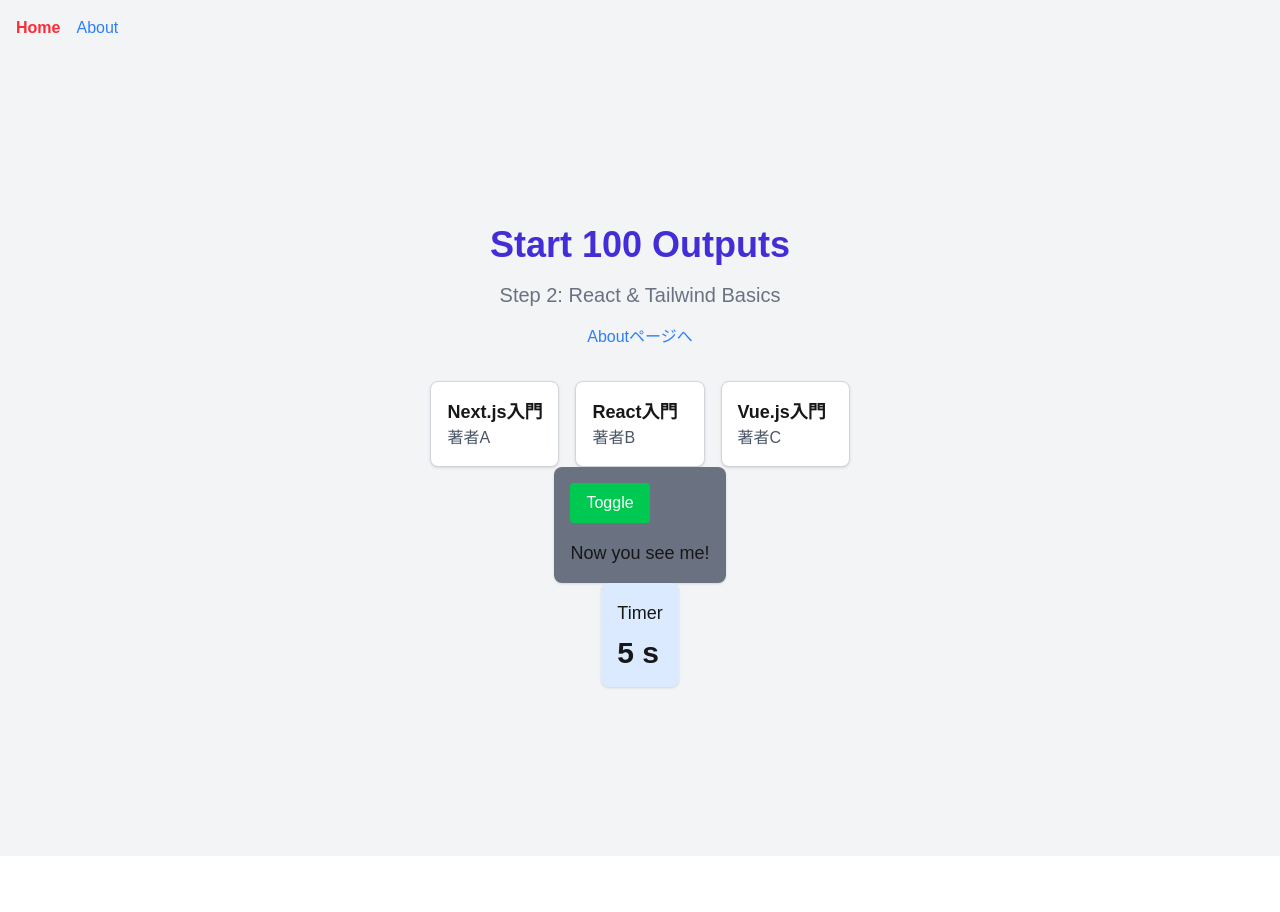
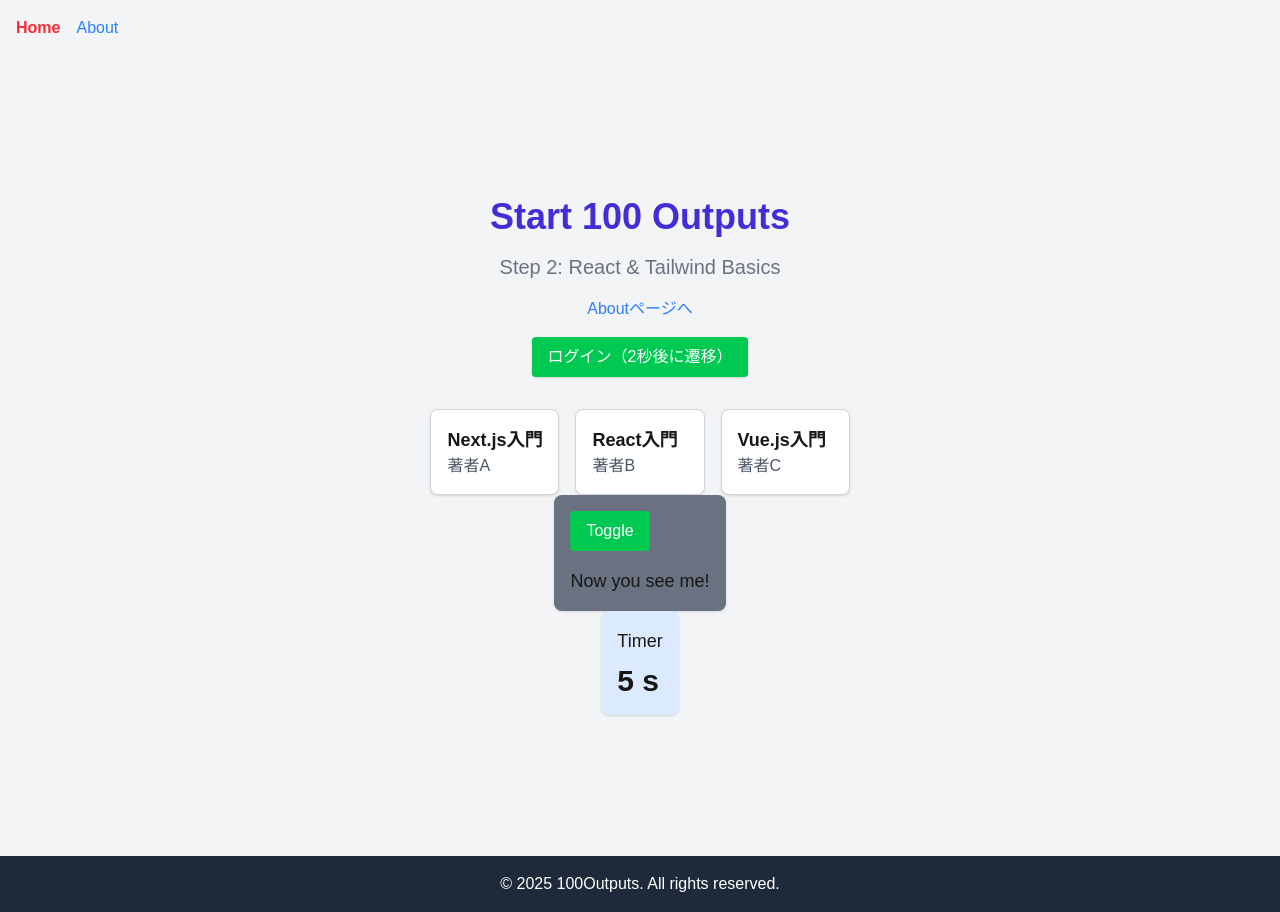
Before and after one commit to Akagamisora/next-100-outputs-app, a Next.js app: page / in a window 1280 px wide. Before the commit the page ends 856 px from the top, so only its background shows below. Built offline with nearby package versions, Linux system fonts and the light colour scheme.

Commit message:
036完了

```diff
--- a/src/app/layout.tsx
+++ b/src/app/layout.tsx
@@ -2,6 +2,7 @@ import type { Metadata } from "next";
 import { Geist, Geist_Mono } from "next/font/google";
 import "./globals.css";
 import Navbar from "../components/Navbar";
+import Footer from "../components/Footer";
 
 const geistSans = Geist({
   variable: "--font-geist-sans",
@@ -24,12 +25,13 @@ export default function RootLayout({
   children: React.ReactNode;
 }>) {
   return (
-    <html lang="en">
+    <html lang="ja">
       <body
         className={`${geistSans.variable} ${geistMono.variable} antialiased`}
       >
         <Navbar />
         {children}
+        <Footer />
       </body>
     </html>
   );
--- a/src/app/page.tsx
+++ b/src/app/page.tsx
@@ -1,14 +1,27 @@
+"use client";
+
 import Card from "../components/Card";
 import Link from "next/link";
 import Timer from "../components/Timer";
 import Toggle from "../components/Toggle";
 
+import { useRouter } from "next/navigation";
+
 export default function Home() {
+  const router = useRouter();
   const books = [
     { id: 1, title: "Next.js入門", author: "著者A" },
     { id: 2, title: "React入門", author: "著者B" },
     { id: 3, title: "Vue.js入門", author: "著者C" },
   ];
+
+  const handleLogin = () => {
+    console.log("ログイン処理中...");
+    setTimeout(() => {
+      console.log("ログイン成功！ Aboutページへ遷移します。");
+      router.push("/about");
+    }, 2000);
+  };
   return (
     <main className="flex min-h-screen flex-col items-center justify-center bg-gray-100 p-12">
       <h1 className="text-4xl font-bold text-indigo-700">Start 100 Outputs</h1>
@@ -19,6 +32,13 @@ export default function Home() {
       <Link href="/about" className="mt-4 text-blue-500 hover:underline">
         Aboutページへ
       </Link>
+
+      <button
+        onClick={handleLogin}
+        className="mt-4 bg-green-500 text-white px-4 py-2 rounded shadow"
+      >
+        ログイン（2秒後に遷移）
+      </button>
 
       <div className="mt-8 grid grid-cols-1 md:grid-cols-3 gap-4">
         {books.map((book) => (
--- /dev/null
+++ b/src/components/Footer.tsx
@@ -0,0 +1,7 @@
+export default function Footer() {
+  return (
+    <footer className="bg-gray-800 text-white p-4 text-center">
+      <p>&copy; 2025 100Outputs. All rights reserved.</p>
+    </footer>
+  );
+}
```
